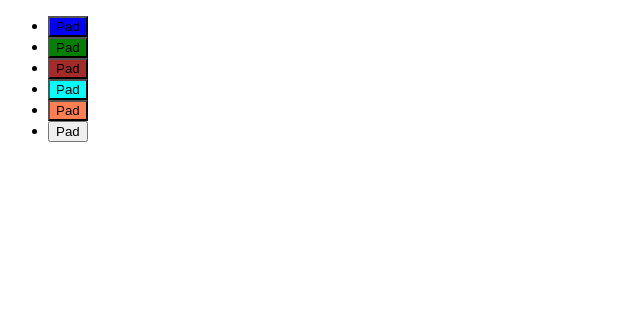
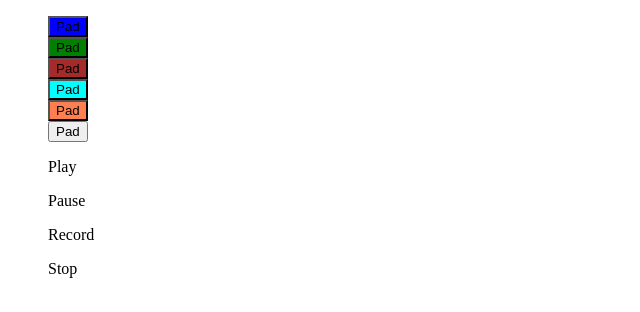
Before and after one commit to TeSingleton/Paper_Beat_Machine, a website: page bm.html in a window 1280 px wide. Shown: the whole page, without its empty margins (0-640 px from the left). Drawn offline with Linux system fonts and the light colour scheme.

Commit message:
added playback controls

```diff
--- a/bm.css
+++ b/bm.css
@@ -20,3 +20,7 @@
 #btn5{
     background-color: coral;
 }
+
+ul{
+    list-style: none;
+}
--- a/bm.html
+++ b/bm.html
@@ -29,6 +29,12 @@
         <button class="Button" id="btn6">Pad</button>
       </li>
     </ul>
+
+    <ul class="controls" id="controls1">Play</ul>
+    <ul class="controls" id="controls2">Pause</ul>
+    <ul class="controls" id="controls3">Record</ul>
+    <ul class="controls" id="controls4">Stop</ul>
+
     <script src="./bm.js"></script>
   </body>
 </html>
--- a/bm.js
+++ b/bm.js
@@ -26,13 +26,15 @@ for (let i = 0; i < pads.length; i++) {
     kick.play();
   });
 }
-
+// key codes for keydown event listener
 const keyCodes = ["j", "i", "k", "o", "p", "l", "J", "I", "K", "O", "P", "L"];
 
 document.addEventListener("keydown", function (event) {
   let key = event.key;
   let index = keyCodes.indexOf(key);
 
+
+//   loops thru the kicks and assigns them to the corresponding key presses both upper and lower case.
   if (index >= 0) {
     let kick = kicks["kick" + ((index % 6) + 1)];
     kick.currentTime = 0;
```
